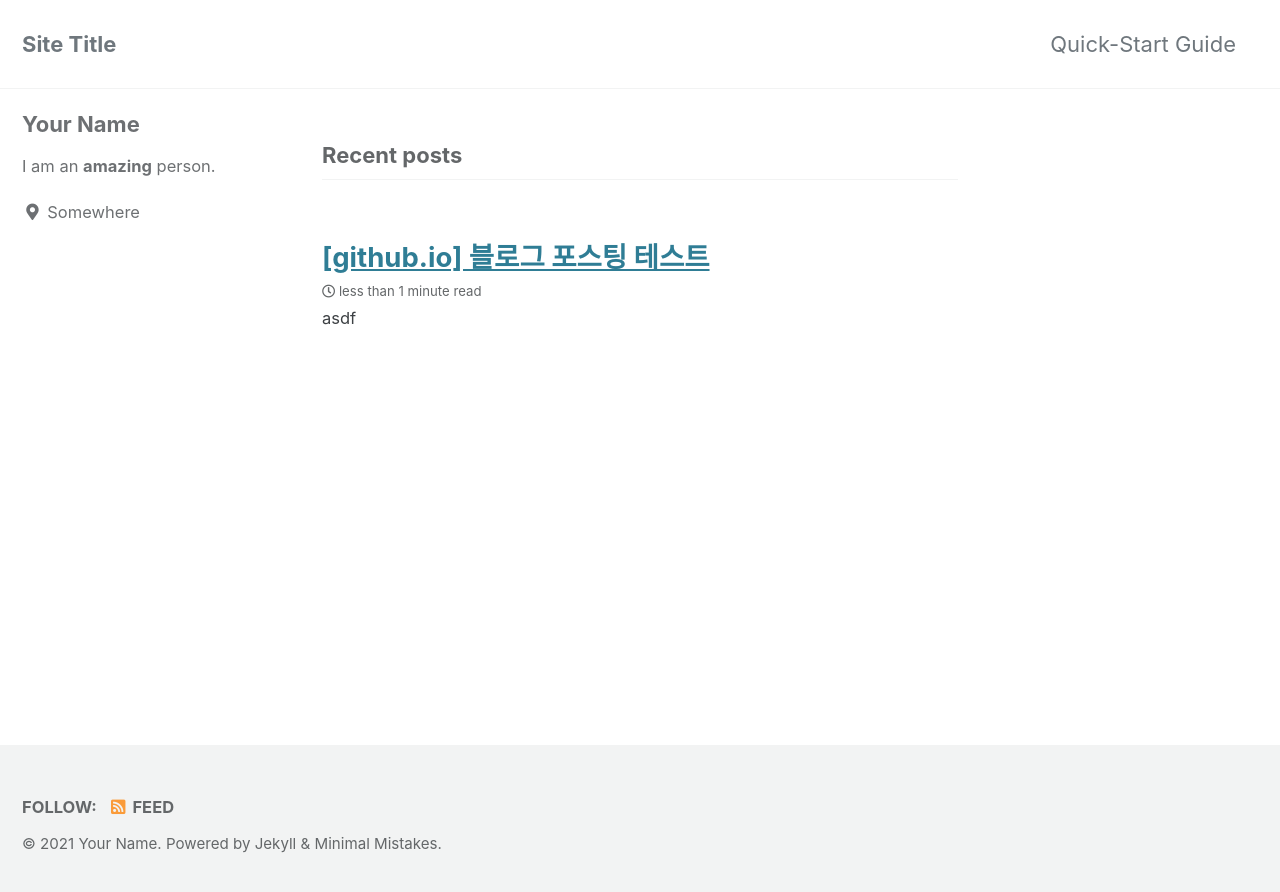
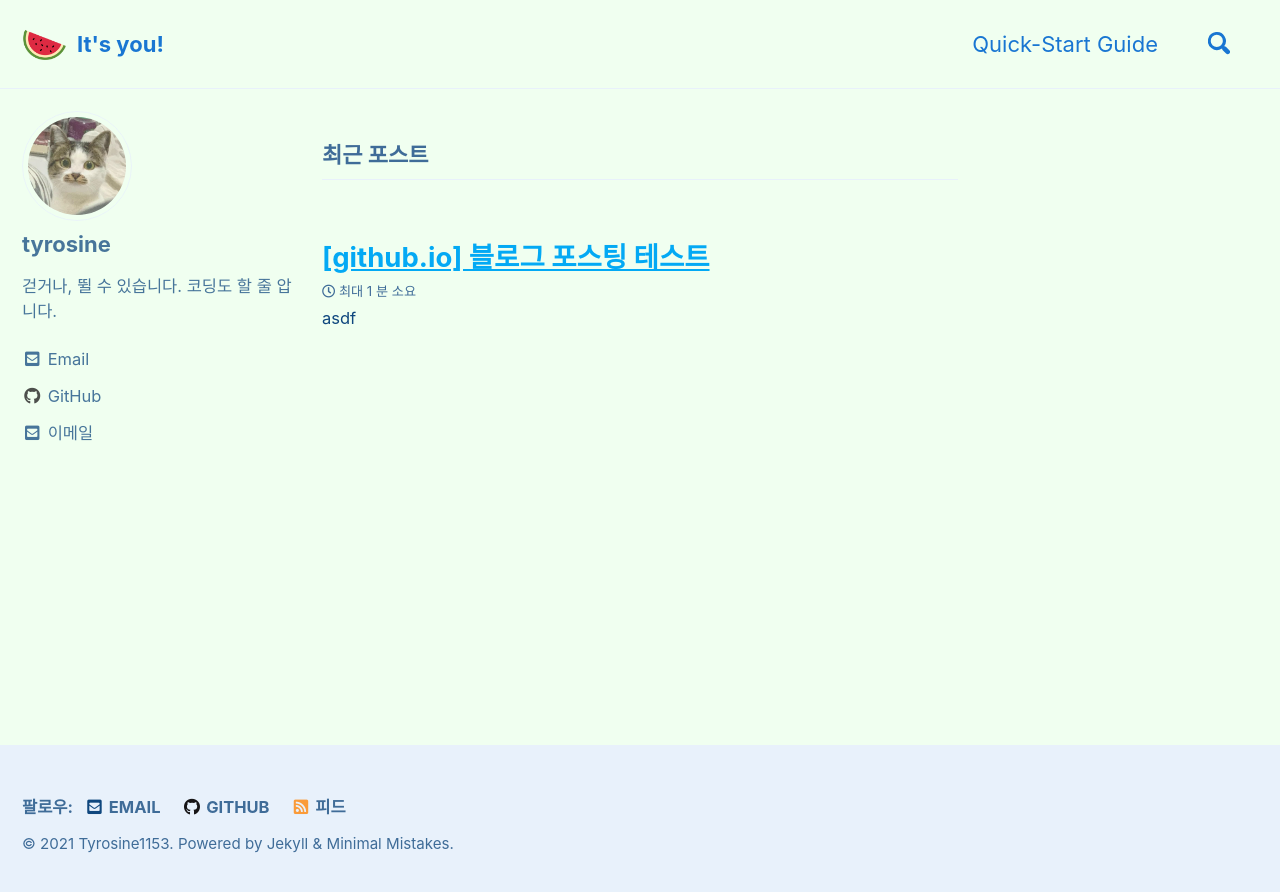
Before and after one commit to tyrosine1153/tyrosine1153.github.io, a Jekyll site: the page built from index.html, in a window 1280 px wide. Shown: the top 892 px of the page. Built offline with Jekyll 4.4.1, drawn with Linux system fonts in a browser that asks for light colours; cached includes are drawn as plain includes; the list of posts is cut into pages by our own code.

Commit message:
Edit config file

```diff
--- a/_config.yml
+++ b/_config.yml
@@ -10,22 +10,22 @@
 # Review documentation to determine if you should use `theme` or `remote_theme`
 # https://mmistakes.github.io/minimal-mistakes/docs/quick-start-guide/#installing-the-theme
 
-# theme                  : "minimal-mistakes-jekyll"
+theme                    : "minimal-mistakes-jekyll"
 # remote_theme           : "mmistakes/minimal-mistakes"
-minimal_mistakes_skin    : "default" # "air", "aqua", "contrast", "dark", "dirt", "neon", "mint", "plum", "sunrise"
+minimal_mistakes_skin    : "aqua" # "air", "default", "aqua", "contrast", "dark", "dirt", "neon", "mint", "plum", "sunrise"
 
 # Site Settings
-locale                   : "en-US"
-title                    : "Site Title"
+locale                   : "ko-KR"
+title                    : "It's you!"
 title_separator          : "-"
 subtitle                 : # site tagline that appears below site title in masthead
-name                     : "Your Name"
-description              : "An amazing website."
-url                      : # the base hostname & protocol for your site e.g. "https://mmistakes.github.io"
+name                     : "Tyrosine1153"
+description              : "그때그때 배운 것을 기록합니다."
+url                      : "https://tyrosine1153.github.io"
 baseurl                  : # the subpath of your site, e.g. "/blog"
-repository               : # GitHub username/repo-name e.g. "mmistakes/minimal-mistakes"
+repository               : "https://github.com/tyrosine1153/tyrosine1153.github.io"
 teaser                   : # path of fallback teaser image, e.g. "/assets/images/500x300.png"
-logo                     : # path of logo image to display in the masthead, e.g. "/assets/images/88x88.png"
+logo                     : "watermelon.png" # path of logo image to display in the masthead, e.g. "/assets/images/88x88.png"
 masthead_title           : # overrides the website title displayed in the masthead, use " " for no title
 # breadcrumbs            : false # true, false (default)
 words_per_minute         : 200
@@ -52,7 +52,7 @@ reCaptcha:
 atom_feed:
   path                   : # blank (default) uses feed.xml
   hide                   : # true, false (default)
-search                   : # true, false (default)
+search                   : true
 search_full_content      : # true, false (default)
 search_provider          : # lunr (default), algolia, google
 algolia:
@@ -94,52 +94,28 @@ analytics:
 
 # Site Author
 author:
-  name             : "Your Name"
-  avatar           : # path of avatar image, e.g. "/assets/images/bio-photo.jpg"
-  bio              : "I am an **amazing** person."
-  location         : "Somewhere"
-  email            :
+  name             : "tyrosine"
+  avatar           : "assets/images/avatar.jpg" # path of avatar image, e.g. "/assets/images/bio-photo.jpg"
+  bio              : "걷거나, 뛸 수 있습니다. 코딩도 할 줄 압니다."
+  location         :
+  email            : "tyrosine1153@gmail.com"
   links:
     - label: "Email"
       icon: "fas fa-fw fa-envelope-square"
-      # url: "mailto:your.name@email.com"
-    - label: "Website"
-      icon: "fas fa-fw fa-link"
-      # url: "https://your-website.com"
-    - label: "Twitter"
-      icon: "fab fa-fw fa-twitter-square"
-      # url: "https://twitter.com/"
-    - label: "Facebook"
-      icon: "fab fa-fw fa-facebook-square"
-      # url: "https://facebook.com/"
+      url: "tyrosine1153@gmail.com"
     - label: "GitHub"
       icon: "fab fa-fw fa-github"
-      # url: "https://github.com/"
-    - label: "Instagram"
-      icon: "fab fa-fw fa-instagram"
-      # url: "https://instagram.com/"
+      url: "https://github.com/tyrosine1153"
 
 # Site Footer
 footer:
   links:
-    - label: "Twitter"
-      icon: "fab fa-fw fa-twitter-square"
-      # url:
-    - label: "Facebook"
-      icon: "fab fa-fw fa-facebook-square"
-      # url:
+    - label: "Email"
+      icon: "fas fa-fw fa-envelope-square"
+      url: "tyrosine1153@gmail.com"
     - label: "GitHub"
       icon: "fab fa-fw fa-github"
-      # url:
-    - label: "GitLab"
-      icon: "fab fa-fw fa-gitlab"
-      # url:
-    - label: "Bitbucket"
-      icon: "fab fa-fw fa-bitbucket"
-      # url:
-    - label: "Instagram"
-      icon: "fab fa-fw fa-instagram"
-      # url:
+      url: "https://github.com/tyrosine1153"
 
 
 # Reading Files
@@ -158,7 +134,6 @@ exclude:
   - assets/js/_main.js
   - assets/js/vendor
   - Capfile
-  - CHANGELOG
   - config
   - Gemfile
   - Gruntfile.js
@@ -169,10 +144,7 @@ exclude:
   - package.json
   - package-lock.json
   - Rakefile
-  - README
   - tmp
-  - /docs # ignore Minimal Mistakes /docs
-  - /test # ignore Minimal Mistakes /test
 keep_files:
   - .git
   - .svn
```
Also changed, not shown: assets/images/avatar.jpg (added), watermelon.png (added).
